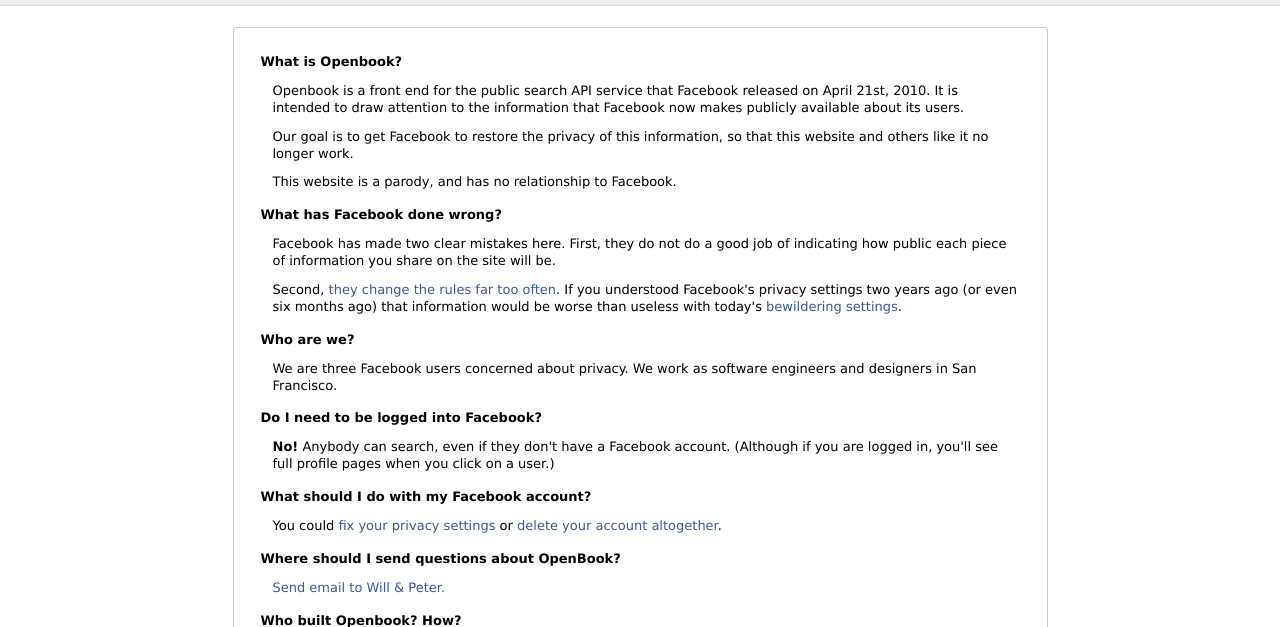
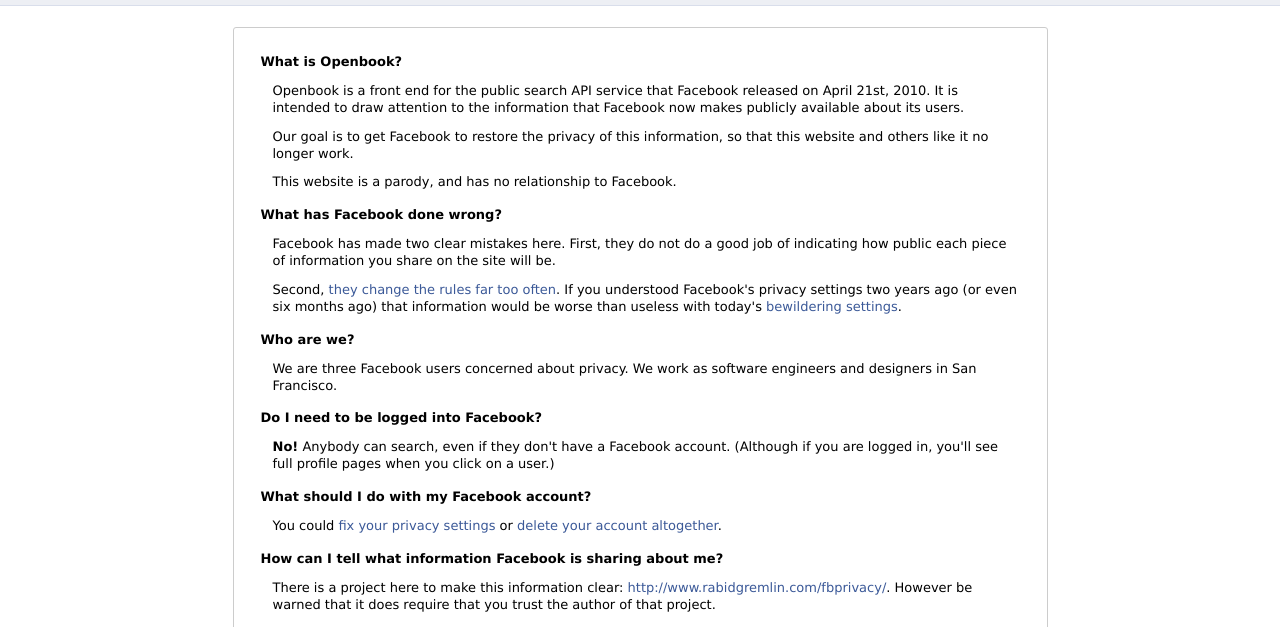
Before and after one commit to willmoffat/FacebookSearch, a plain HTML site: page about.html in a window 1280 px wide. Shown: the part 131-758 px from the top of the page. Drawn offline with nearby package versions, Linux system fonts and the light colour scheme.

Commit message:
Added a link to a tool for determining what facebook is sharing about you

```diff
--- a/about.html
+++ b/about.html
@@ -68,7 +68,11 @@
             <p>You could <a href="http://www.google.com/search?q=facebook+Protect+Your+Privacy">fix your privacy settings</a> or <a href="http://www.google.com/search?q=how+do+i+delete+my+facebook+account">delete your account altogether</a>.
         </p>
       </li>
-
+      <li>
+        <strong>How can I tell what information Facebook is sharing about me?</strong>
+          <p>There is a project here to make this information clear: <a href='http://www.rabidgremlin.com/fbprivacy/'>http://www.rabidgremlin.com/fbprivacy/</a>. However be warned that it does require that you trust the author of that project.
+          </p>
+      </li>
       <li>
         <strong>Where should I send questions about OpenBook?</strong>
         <p><a href="mailto:facepalm.inquiries@gmail.com">Send email to Will &amp; Peter.</a>
```
